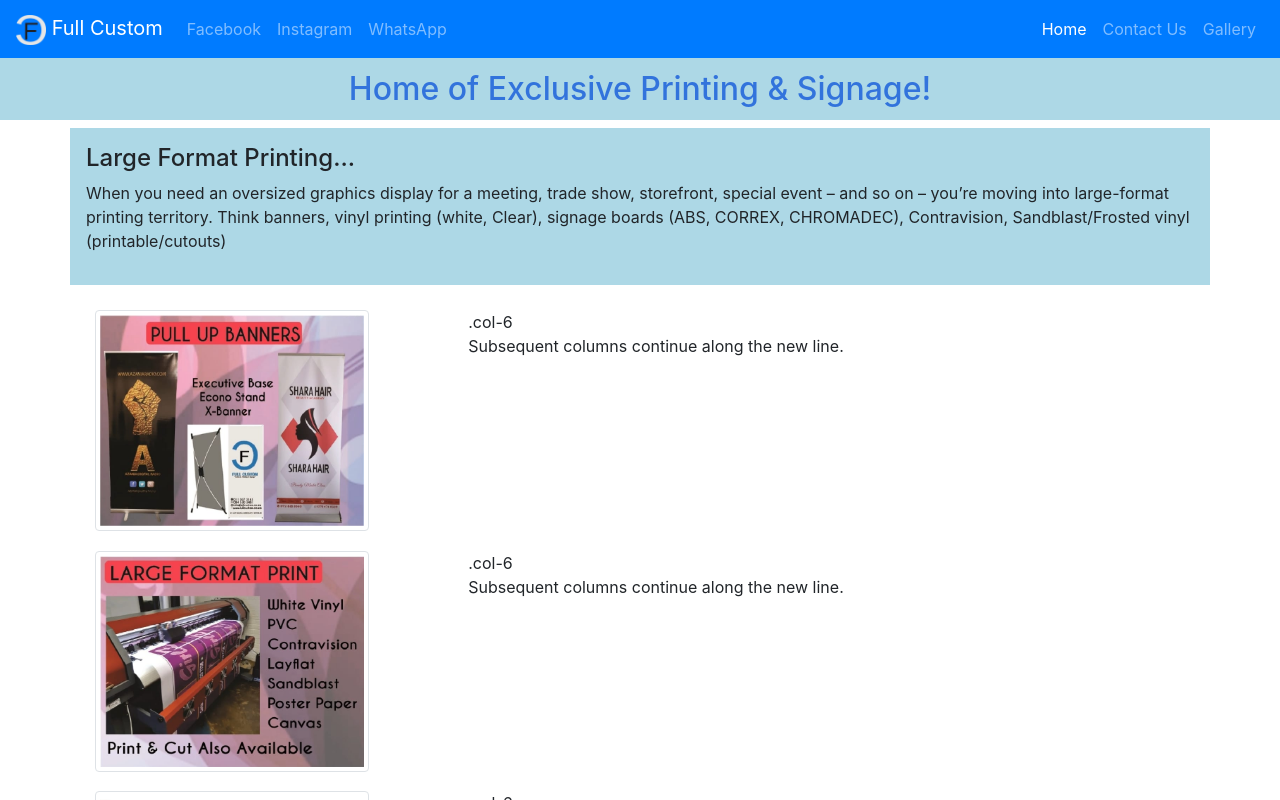
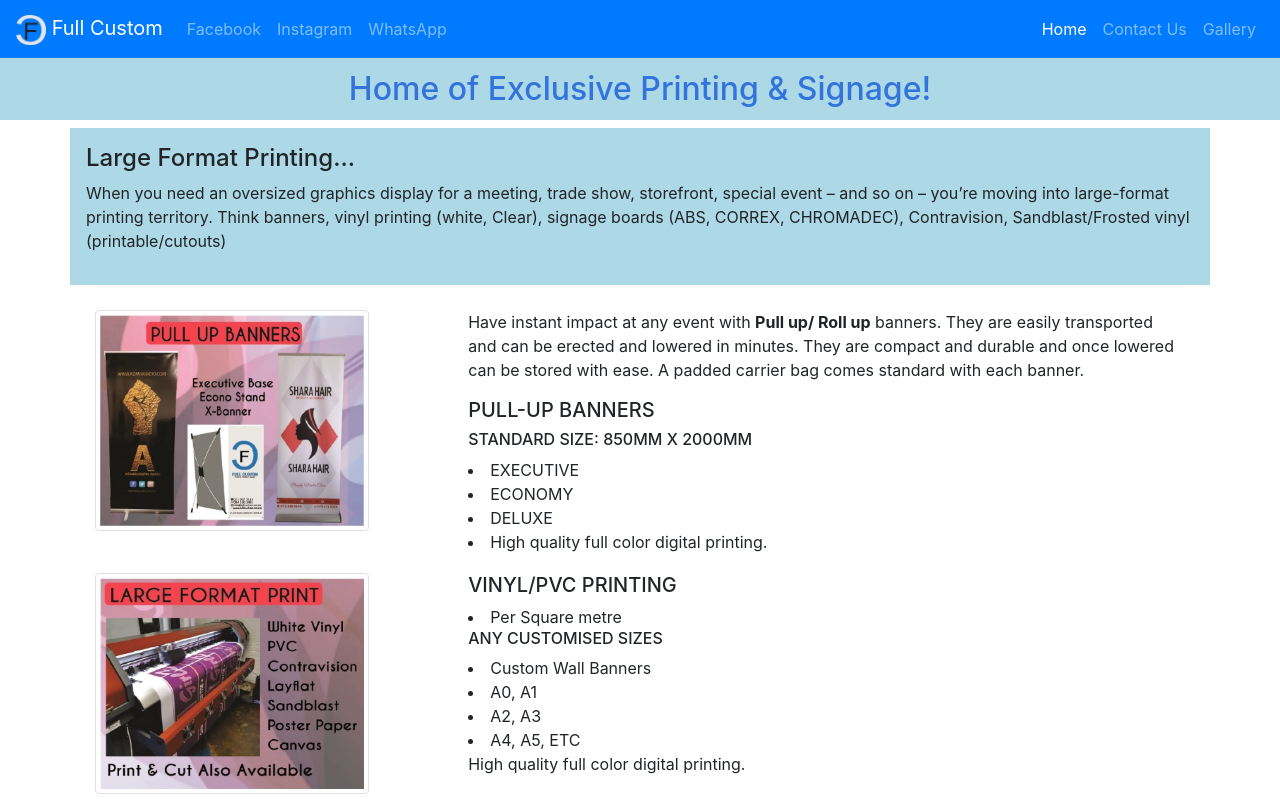
Before and after one commit to tmloyiswa/fc-website, an Angular app: page /large-format in a window 1280 px wide. Shown: the top 800 px of the page. Built offline with nearby package versions, Linux system fonts and the light colour scheme.

Commit message:
complete large format

```diff
--- a/src/app/large-format/large-format.component.ts
+++ b/src/app/large-format/large-format.component.ts
@@ -24,28 +24,65 @@ import { Component, OnInit } from '@angular/core';
     <div class="col-4">
     <img src="assets/img/banners.jpeg" class="img-thumbnail" alt="...">
     </div>
-    <div class="col-8">.col-6<br>Subsequent columns continue along the new line.</div>
+    <div class="col-8">
+
+    <p>
+    Have instant impact at any event with <strong>Pull up/ Roll up</strong> banners. They are easily transported and can be erected and lowered in minutes.
+    They are compact and durable and once lowered can be stored with ease. A padded carrier bag comes standard with each banner.
+    </p>
+    <h5>PULL-UP BANNERS</h5>
+    <h6>STANDARD SIZE: 850MM X 2000MM</h6>
+    <li>EXECUTIVE</li>
+    <li>ECONOMY</li>
+    <li>DELUXE</li>
+    <li>High quality full color digital printing.</li>
+
+    </div>
   </div>
 
   <div class="row product">
       <div class="col-4">
       <img src="assets/img/largefc.jpeg" class="img-thumbnail" alt="...">
       </div>
-      <div class="col-8">.col-6<br>Subsequent columns continue along the new line.</div>
+      <div class="col-8">
+
+      <h5>VINYL/PVC PRINTING</h5>
+      <li>Per Square metre</li>
+      <h6>ANY CUSTOMISED SIZES</h6>
+      <li>Custom Wall Banners</li>
+      <li>A0, A1</li>
+      <li>A2, A3</li>
+      <li>A4, A5, ETC</li>
+      <p>High quality full color digital printing.</p>
+      </div>
     </div>
 
     <div class="row product">
         <div class="col-4">
         <img src="assets/img/correx.png" class="img-thumbnail" alt="...">
         </div>
-        <div class="col-8">.col-6<br>Subsequent columns continue along the new line.</div>
+        <div class="col-8">
+        <h5>CORREX BOARDS</h5>
+        <h6>ANY CUSTOMISED SIZES</h6>
+        <li>A0, A1</li>
+        <li>A2, A3</li>
+        <li>A4, A5, ETC</li>
+        <p>For all your indoor & outdoor advertising. High quality full color digital printing.</p>
+        </div>
       </div>
 
       <div class="row product bottom">
           <div class="col-4">
           <img src="assets/img/ABS.png" class="img-thumbnail" alt="...">
           </div>
-          <div class="col-8">.col-6<br>Subsequent columns continue along the new line.</div>
+          <div class="col-8">
+          <h5>CHROMADEC BOARDS</h5>
+          <h6>ANY CUSTOMISED SIZES</h6>
+          <li>A0, A1</li>
+          <li>A2, A3</li>
+          <li>A4, A5, ETC</li>
+          <p>For all your outdoor advertising. High quality full color digital printing.</p>
+          </div>
         </div>
 </div>
   `,
```
